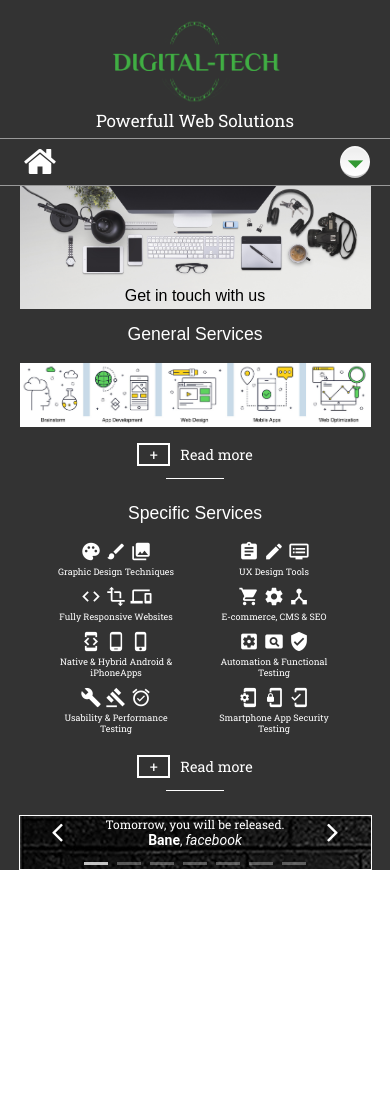
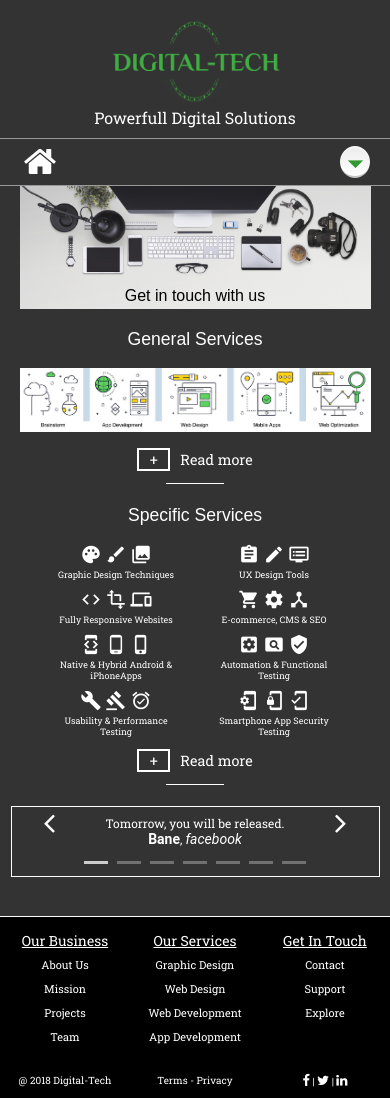
Before and after one commit to HeshamEltobgy/React-Project, a React (Create React App) app: page / in a window 390 px wide. Before the commit the page ends 870 px from the top, so only its background shows below. Built offline with nearby package versions, Linux system fonts and the light colour scheme.

Commit message:
project part 1.8

```diff
--- a/public/main.css
+++ b/public/main.css
@@ -15,7 +15,7 @@
   margin-top: 1em;
 }
 header .Low-header p {
-  font-size: 1.07em!important;
+  font-size: 1em!important;
 
 }
 .Mid-header1, .Mid-header2 {
@@ -23,7 +23,7 @@ header .Low-header p {
 }
 div#content {
     position: relative;
-    margin-top: -1.1em;
+    margin-top: -1.2em;
 }
 div#content-part-one, div#content-part-two {
   width: 90%;
@@ -31,7 +31,7 @@ div#content-part-one, div#content-part-two {
 
 }
 div#content-part-one h3 {
-    padding-top: 0.6em;
+    padding-top: 1em;
 }
 
  img.image {
@@ -285,6 +285,11 @@ div#wrapper {
     max-width: 767px;
     height: auto;
  }
+  div.h_line {
+
+    margin-top: 0px;
+
+     }
  div.row_grid p {
 margin-top: 0px;
 font-size: 9px;
@@ -296,10 +301,41 @@ font-size: 9px;
   margin-bottom: 20px;
  }
 div.row_grid .last-row p, div.row_grid .second-last-row p {
-margin-bottom: 0  px;
+margin-bottom: 0px;
 }
 div#content-part-two, div.carousel-container {
-    margin-top: 24px;
+    margin-top: 21px;
+}
+#row_grids2 p {
+  font-size: 14px;
+  text-decoration: underline;
+
+
+}
+#row_grids2 li a {
+   font-size: 11px;
+   text-decoration: none;
+    color: #fff;
+    cursor: pointer;
+}
+
+ #row_grids3 a{
+  text-decoration: none;
+  color: #fff;
+  cursor: pointer;
+  font-size: 10px;
+}
+ #row_grids3 p {
+   font-size: 10px;
+ }
+#row_grids3 i {
+  font-size: 13px;
+}
+#row_grids2 a:hover, #row_grids3 a:hover {
+ opacity: .75;
+}
+#row_grids2 ul li:not(first-child) {
+  margin-top: 3px;
 }
 }
 
@@ -528,6 +564,11 @@ h3.text {
 
 
  }
+ div.h_line {
+
+    margin-top: -5px;
+
+     }
  div#content-part-one h3 {
      padding-top: 1em;
    }
@@ -553,6 +594,37 @@ div.row_grid i.material-icons {
 .accordion {
           margin-top: 20px;
     margin-bottom: 20px;
+}
+#row_grids2 p {
+  font-size: 20px;
+  text-decoration: underline;
+
+
+}
+#row_grids2 li a {
+   font-size: 15px;
+   text-decoration: none;
+    color: #fff;
+    cursor: pointer;
+}
+
+ #row_grids3 a{
+  text-decoration: none;
+  color: #fff;
+  cursor: pointer;
+  font-size: 15px;
+}
+ #row_grids3 p {
+   font-size: 13px;
+ }
+#row_grids3 i {
+  font-size: 18px;
+}
+#row_grids2 a:hover, #row_grids3 a:hover {
+ opacity: .75;
+}
+#row_grids2 ul li:not(first-child) {
+  margin-top: 7px;
 }
 
 }
--- a/src/App.js
+++ b/src/App.js
@@ -8,6 +8,8 @@ import Image from './image';
 
 import Content from './content';
 
+import Footer from './footer';
+
 
 
 class App extends Component {
@@ -17,7 +19,10 @@ class App extends Component {
        <Header />
        <Menu  />
        <Image />
+       <div className="content-footer">
        <Content />
+       <Footer />
+       </div>
       </div>
     );
   }
--- a/src/content.css
+++ b/src/content.css
@@ -109,7 +109,7 @@ div.carousel-container {
 .carousel {
   position: relative;
    transition: all 3s ease-in-out;
-    background-image: url(wall.jpg);
+       padding: 0.5em;
 
     border: 1px solid #fff;
 
@@ -263,6 +263,5 @@ div.h_line {
     height: 1px;
     background: #fff;
     margin: auto;
-    margin-top: 10px;
 
      }
--- /dev/null
+++ b/src/footer.css
@@ -0,0 +1,19 @@
+footer {
+	background-color: #000;
+	margin-top: 39px;
+    border-top: 1px solid #fff;
+    text-align: center;
+
+}
+
+#row_grids2 ul {
+	    margin-top: -12px;
+}
+
+#row_grids3 {
+    margin-top: 19px;
+}
+
+#row_grids2 ul li:not(first-child) {
+	margin-top: 3px;
+}
--- /dev/null
+++ b/src/footer.js
@@ -0,0 +1,71 @@
+import React, { Component } from 'react';
+import { Container, Row, Col } from 'react-grid-system';
+import './index.css';
+import './footer.css';
+
+
+class Footer extends Component {
+
+  render() {
+
+    return (
+   	<footer>
+   <div id="row_grids2">
+
+   <Container>
+  <Row>
+ <Col sm={4} xs={4} className="footer-row footer-row1">
+
+<p>Our Business</p>
+<ul>
+  <li><a href="#">About Us</a></li>
+   <li><a href="#">Mission</a></li>
+    <li><a href="#">Projects</a></li>
+     <li><a href="#">Team</a></li>
+    </ul>
+    </Col>
+    <Col sm={4} xs={4} className="footer-row footer-row2">
+
+<p>Our Services</p>
+<ul>
+  <li><a href="#">Graphic Design</a></li>
+   <li><a href="#">Web Design</a></li>
+    <li><a href="#">Web Development</a></li>
+     <li><a href="#">App Development</a></li>
+    </ul>
+    </Col>
+     <Col sm={4} xs={4} className="footer-row footer-row3">
+
+<p>Get In Touch</p>
+<ul>
+  <li><a href="#">Contact</a></li>
+   <li><a href="#">Support</a></li>
+    <li><a href="#">Explore</a></li>
+
+    </ul>
+    </Col>
+    </Row>
+</Container>
+
+</div>
+<div id="row_grids3">
+ <Container>
+  <Row>
+ <Col sm={4} xs={4} className="footer-row-final">
+<p>@ 2018 Digital-Tech</p>
+</Col>
+ <Col sm={4} xs={4} className="footer-row-final">
+<p><a href="">Terms</a> - <a href="">Privacy</a></p>
+</Col>
+<Col sm={4} xs={4} className="footer-row-final">
+<p><a href=""><i className="fa fa-facebook"></i></a> | <a href=""><i className="fa fa-twitter"></i></a> | <a href=""><i className="fa fa-linkedin"></i></a></p>
+</Col>
+</Row>
+</Container>
+</div>
+ </footer>
+    );
+  }
+}
+
+export default Footer;
--- a/src/header.js
+++ b/src/header.js
@@ -176,7 +176,7 @@ class Header extends Component {
 
 
         <div  className="Low-header">
-        <p>Powerfull Web Solutions</p>
+        <p>Powerfull Digital Solutions</p>
         </div>
         </header>
     );
--- a/src/index.css
+++ b/src/index.css
@@ -6,11 +6,12 @@ body {
   font-family: 'Roboto Slab', sans-serif;
   color: #fff;
 
+
 }
 
 p {
 	font-size: 12px;
 }
-div#wrapper-wrapper {
+div#wrapper-wrapper, div.content-footer {
 background-color: #333;
 }
```
